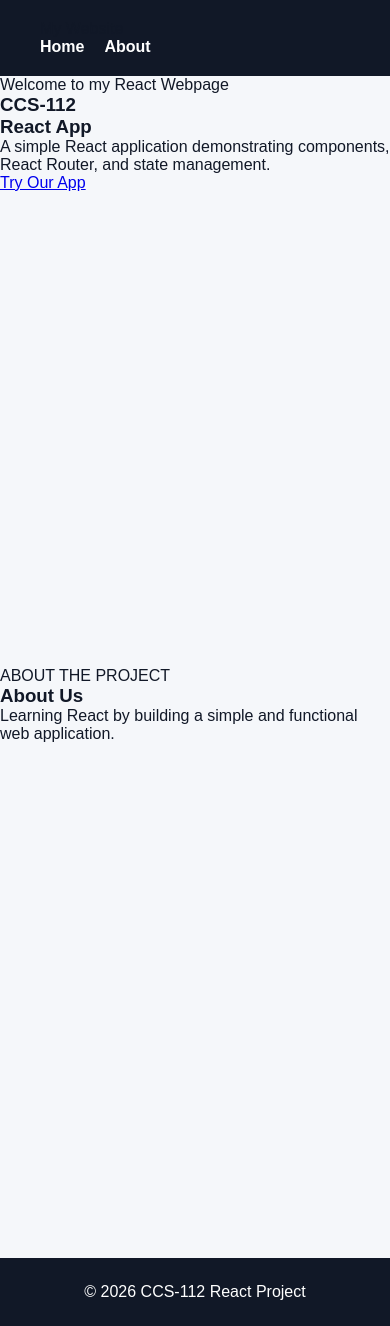
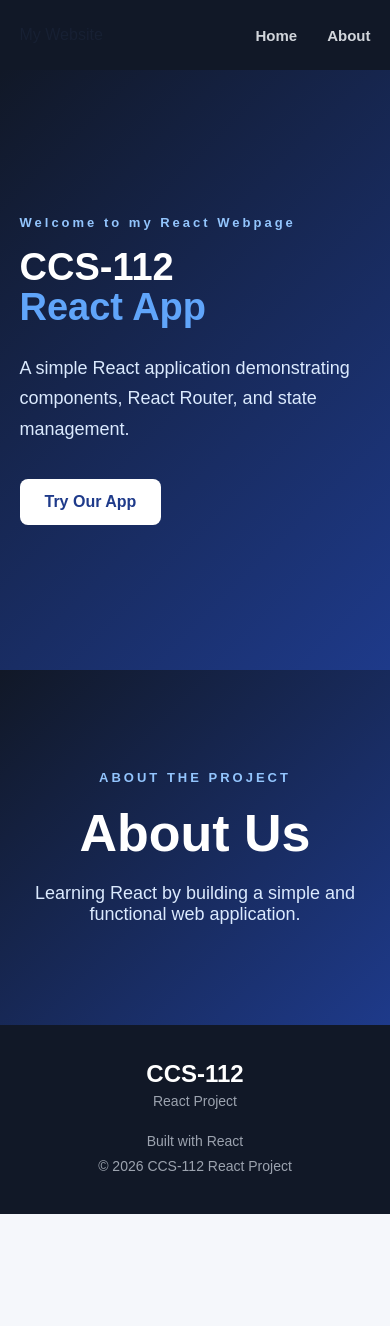
Before and after one commit to aljromev-pixel/react-API-fetching-and-sending-data, a React (Create React App) app: page / in a window 390 px wide. After the commit the page ends 1214 px from the top, so only its background shows below. Built offline with nearby package versions, Linux system fonts and the light colour scheme.

Commit message:
refine global styles

```diff
--- a/src/Footer.jsx
+++ b/src/Footer.jsx
@@ -2,8 +2,18 @@ import React from "react";
 
 function Footer() {
   return (
-    <footer>
-      <p>© 2026 CCS-112 React Project</p>
+    <footer className="footer">
+      <div className="footer-content">
+        <div>
+          <h2>CCS-112</h2>
+          <p>React Project</p>
+        </div>
+
+        <div className="footer-info">
+          <p>Built with React</p>
+          <p>© 2026 CCS-112 React Project</p>
+        </div>
+      </div>
     </footer>
   );
 }
--- a/src/index.css
+++ b/src/index.css
@@ -4,72 +4,341 @@
   box-sizing: border-box;
 }
 
+html {
+  scroll-behavior: smooth;
+}
+
 body {
   font-family: Arial, Helvetica, sans-serif;
-  background-color: #f5f7fa;
-  color: #111827;
+  background: #f5f7fb;
+  color: #172033;
 }
 
-nav {
-  background-color: #111827;
-  padding: 20px 40px;
+a {
+  text-decoration: none;
 }
 
-nav a {
-  color: white;
-  text-decoration: none;
-  margin-right: 20px;
-  font-size: 16px;
-  font-weight: bold;
+button {
+  font-family: inherit;
 }
 
-nav a:hover {
-  text-decoration: underline;
+/* =========================
+   NAVBAR
+========================= */
+
+.navbar {
+  height: 70px;
+  padding: 0 8%;
+  background: #111827;
+  display: flex;
+  align-items: center;
+  justify-content: space-between;
+  position: sticky;
+  top: 0;
+  z-index: 100;
 }
 
-main {
-  min-height: 70vh;
+.logo {
+  color: white;
+  font-size: 22px;
+  font-weight: 800;
+  letter-spacing: 1px;
 }
 
-.page {
-  padding: 80px 40px;
-  text-align: center;
+.nav-links {
+  display: flex;
+  gap: 30px;
 }
 
-.page h1 {
-  font-size: 42px;
+.nav-links a {
+  color: #d1d5db;
+  font-size: 15px;
+  font-weight: 600;
+  transition: 0.3s;
+}
+
+.nav-links a:hover {
+  color: white;
+}
+
+.hero {
+  min-height: 600px;
+  padding: 100px 8%;
+  display: flex;
+  align-items: center;
+  background: linear-gradient(
+    135deg,
+    #111827 0%,
+    #1e3a8a 100%
+  );
+  color: white;
+}
+
+.hero-content {
+  max-width: 750px;
+}
+
+.small-title {
+  color: #93c5fd;
+  font-size: 13px;
+  font-weight: 700;
+  letter-spacing: 3px;
+  margin-bottom: 18px;
+}
+
+.hero h1 {
+  font-size: 64px;
+  line-height: 1.05;
+  margin-bottom: 25px;
+}
+
+.hero h1 span {
+  color: #60a5fa;
+}
+
+.hero-description {
+  max-width: 620px;
+  color: #dbeafe;
+  font-size: 18px;
+  line-height: 1.7;
+  margin-bottom: 35px;
+}
+
+.primary-button {
+  display: inline-block;
+  padding: 14px 25px;
+  border-radius: 8px;
+  background: white;
+  color: #1e3a8a;
+  font-weight: 700;
+  transition: 0.3s;
+}
+
+.primary-button:hover {
+  transform: translateY(-2px);
+}
+
+.features {
+  padding: 90px 8%;
+  background: #ffffff;
+}
+
+.section-title {
+  text-align: center;
+  margin-bottom: 50px;
+}
+
+.section-title p {
+  color: #2563eb;
+  font-size: 13px;
+  font-weight: 700;
+  letter-spacing: 2px;
+  margin-bottom: 10px;
+}
+
+.section-title h2 {
+  font-size: 36px;
+}
+
+.feature-container {
+  display: grid;
+  grid-template-columns: repeat(3, 1fr);
+  gap: 25px;
+  max-width: 1100px;
+  margin: auto;
+}
+
+.feature-card {
+  padding: 35px 30px;
+  background: #f8fafc;
+  border: 1px solid #e5e7eb;
+  border-radius: 14px;
+  transition: 0.3s;
+}
+
+.feature-card:hover {
+  transform: translateY(-6px);
+  box-shadow: 0 15px 35px rgba(0, 0, 0, 0.08);
+}
+
+.feature-icon {
+  width: 50px;
+  height: 50px;
+  border-radius: 10px;
+  background: #dbeafe;
+  color: #2563eb;
+  display: flex;
+  align-items: center;
+  justify-content: center;
+  font-size: 24px;
   margin-bottom: 20px;
 }
 
-.page p {
-  font-size: 18px;
-  color: #555;
-  margin-bottom: 30px;
+.feature-card h3 {
+  margin-bottom: 12px;
+  font-size: 20px;
 }
 
-button {
-  padding: 10px 20px;
-  margin: 5px;
-  border: none;
-  border-radius: 6px;
-  background-color: #2563eb;
-  color: white;
-  cursor: pointer;
-  font-size: 15px;
+.feature-card p {
+  color: #64748b;
+  line-height: 1.6;
 }
 
-button:hover {
-  background-color: #1d4ed8;
+.about-hero {
+  padding: 100px 8%;
+  text-align: center;
+  background: linear-gradient(
+    135deg,
+    #111827,
+    #1e3a8a
+  );
+  color: white;
 }
 
-footer {
-  background-color: #111827;
-  color: white;
-  text-align: center;
-  padding: 25px;
+.about-hero h1 {
+  font-size: 52px;
+  margin-bottom: 20px;
 }
 
-footer p {
-  margin: 0;
+.about-hero > p:last-child {
+  color: #dbeafe;
+  font-size: 18px;
+}
+
+.about-content {
+  max-width: 1100px;
+  margin: auto;
+  padding: 80px 8%;
+  display: grid;
+  grid-template-columns: 1fr 1fr;
+  gap: 30px;
+}
+
+.about-card {
+  padding: 35px;
+  background: white;
+  border-radius: 14px;
+  border: 1px solid #e5e7eb;
+}
+
+.about-card h2 {
+  margin-bottom: 20px;
+  font-size: 27px;
+}
+
+.about-card > p {
+  color: #64748b;
+  line-height: 1.8;
+  margin-bottom: 18px;
+}
+
+.technology-list {
+  display: flex;
+  flex-direction: column;
+  gap: 20px;
+}
+
+.technology-item {
+  display: flex;
+  gap: 15px;
+  align-items: center;
+}
+
+.technology-item > span {
+  width: 45px;
+  height: 45px;
+  display: flex;
+  align-items: center;
+  justify-content: center;
+  background: #dbeafe;
+  border-radius: 8px;
+  font-size: 20px;
+}
+
+.technology-item h3 {
+  margin-bottom: 4px;
+}
+
+.technology-item p {
+  color: #64748b;
+  font-size: 14px;
+}
+
+.footer {
+  background: #111827;
   color: white;
+  padding: 35px 8%;
 }
+
+.footer-content {
+  max-width: 1100px;
+  margin: auto;
+  display: flex;
+  justify-content: space-between;
+  align-items: center;
+}
+
+.footer h2 {
+  margin-bottom: 5px;
+}
+
+.footer p {
+  color: #9ca3af;
+  font-size: 14px;
+}
+
+.footer-info {
+  text-align: right;
+  line-height: 1.8;
+}
+
+@media (max-width: 800px) {
+  .hero h1 {
+    font-size: 45px;
+  }
+
+  .feature-container {
+    grid-template-columns: 1fr;
+  }
+
+  .about-content {
+    grid-template-columns: 1fr;
+  }
+
+  .footer-content {
+    flex-direction: column;
+    gap: 20px;
+    text-align: center;
+  }
+
+  .footer-info {
+    text-align: center;
+  }
+}
+
+@media (max-width: 500px) {
+  .navbar {
+    padding: 0 5%;
+  }
+
+  .hero {
+    padding: 80px 5%;
+  }
+
+  .hero h1 {
+    font-size: 38px;
+  }
+
+  .features,
+  .counter-section {
+    padding: 60px 5%;
+  }
+
+  .counter-card {
+    padding: 35px 20px;
+  }
+
+  .about-content {
+    padding: 60px 5%;
+  }
+}
```
Also changed, not shown: src/App.jsx (+15 -0 lines).
